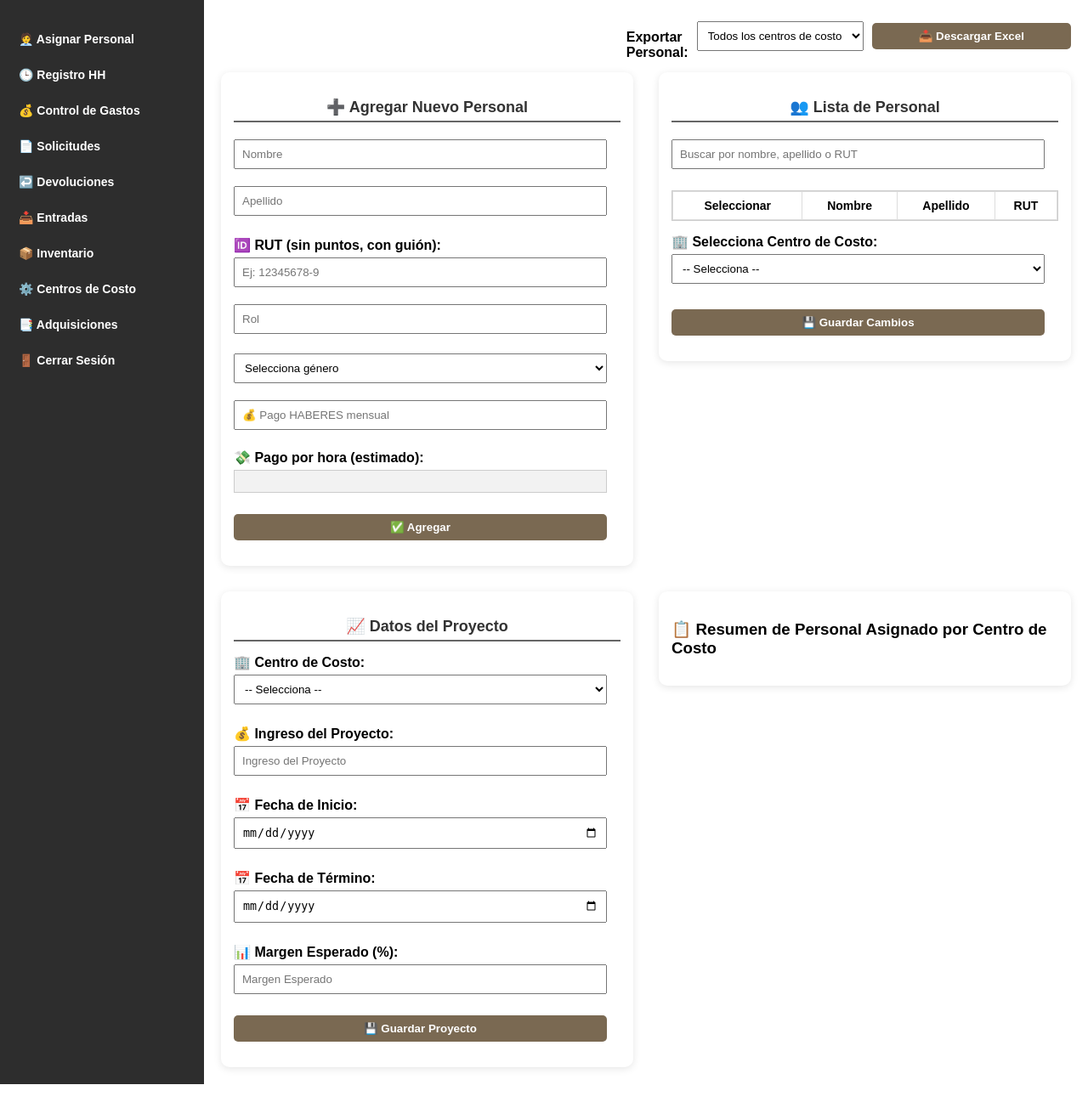
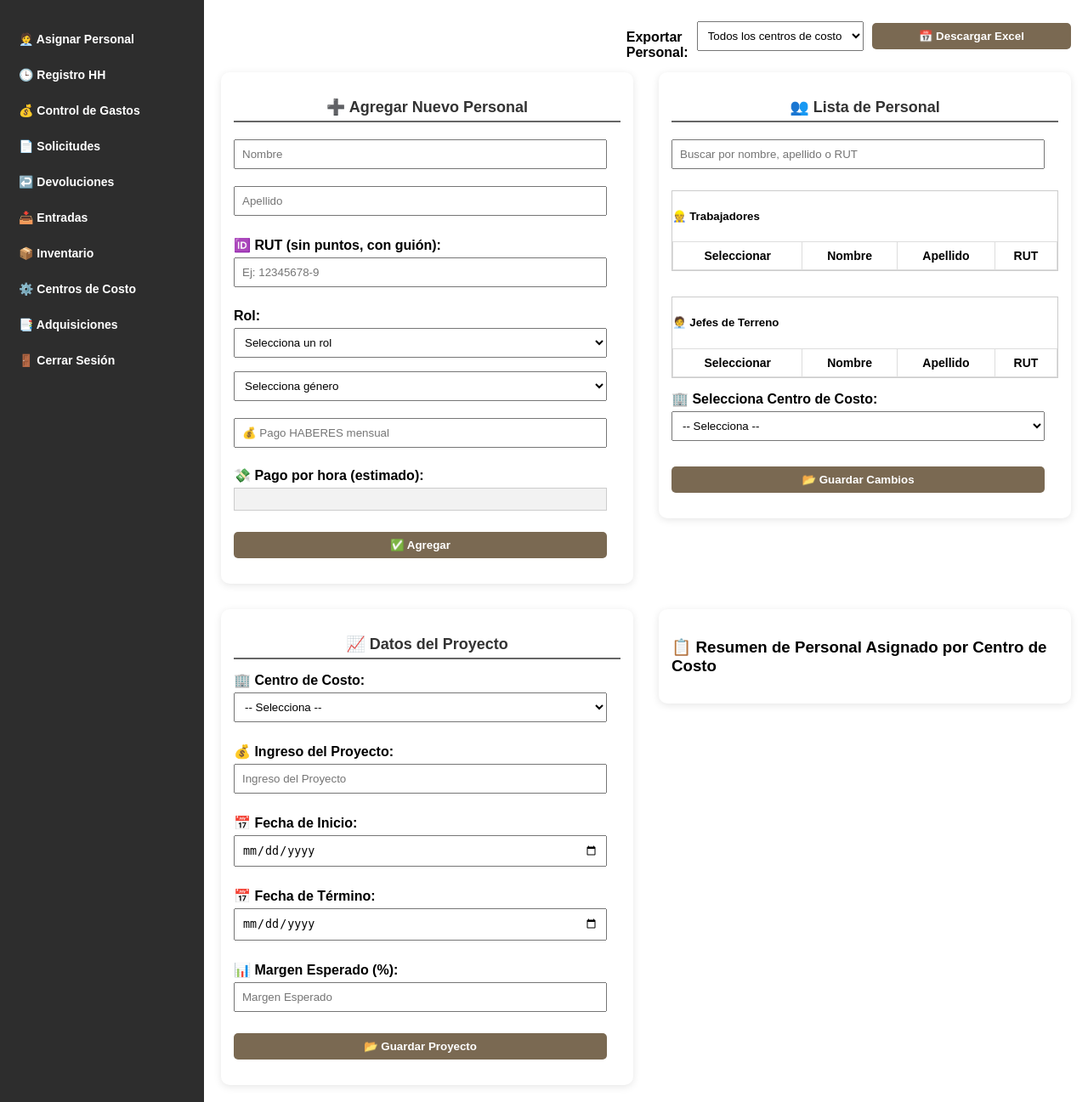
Before and after one commit to annndre/aplicacion-web, a Flask app: page /asignar_personal in a window 1280 px wide. Shown: the part 70-1367 px from the top of the page at 85% size. Before the commit the page ends 1346 px from the top, so only its background shows below. Run offline with Flask 3, Linux system fonts and the light colour scheme; the visitor is signed in with stand-in values (Sample User, id 1); data that the repository does not hold is empty; some libraries are stand-ins or nearby versions.

Commit message:
ARREGLO EN JEFE DE TERRENO

```diff
--- a/app.py
+++ b/app.py
@@ -44,7 +44,11 @@ usuarios = {
     "bodega": {"password": "bodega", "rol": "bodega"},
     "admin": {"password": "1234", "rol": "admin"},
     "Nicolas": {"password": "NICOLASJCM", "rol": "bodega"},
-    "Jefe terreno": {"password": "JEFETERRENOJCM", "rol": "terreno"}
+    "J.FUENTES": {"password": "J.FUENTESJCM", "rol": "terreno"},
+    "J.HENRIQUEZ": {"password": "J.HENRIQUEZJCM", "rol": "terreno"},
+    "O.DIAZ": {"password": "O.DIAZJCM", "rol": "terreno"},
+    "S.VILLAR": {"password": "S.VILLARJCM", "rol": "terreno"}
+
 }
 
 @app.route('/', methods=['GET', 'POST'])
@@ -53,22 +57,37 @@ def login():
         user = request.form['usuario']
         password = request.form['password']
 
-        if user in usuarios and usuarios[user]["password"] == password:
-            session['usuario'] = user
-            session['rol'] = usuarios[user]["rol"]  # Guardar el rol en sesión
+        conexion = obtener_conexion()
 
-            if session['rol'] == 'admin':
-                return redirect(url_for('asignar_personal')) # Redirigir a la página principal
-            elif session['rol'] == 'terreno':
-                return redirect(url_for('control_gastos'))
-            elif session['rol'] == 'bodega':
-                return redirect(url_for('solicitudes'))
+        # 🔐 Validación de conexión
+        if conexion is None:
+            flash('❌ No se pudo conectar a la base de datos. Revisa tu configuración.', 'danger')
+            return redirect(url_for('login'))
+
+        with conexion.cursor(cursor_factory=psycopg2.extras.DictCursor) as cursor:
+            cursor.execute("""
+                SELECT * FROM usuarios
+                WHERE usuario = %s AND contraseña = %s
+            """, (user, password))
+            resultado = cursor.fetchone()
+
+            if resultado:
+                session['usuario'] = resultado['usuario']
+                session['rol'] = resultado['rol']
+                session['rut'] = resultado['rut']  # ✅ necesario para filtrar por RUT
+
+                if session['rol'] == 'admin':
+                    return redirect(url_for('asignar_personal'))
+                elif session['rol'] == 'terreno':
+                    return redirect(url_for('control_gastos'))
+                elif session['rol'] == 'bodega':
+                    return redirect(url_for('solicitudes'))
 
         flash('Credenciales incorrectas', 'danger')
         return redirect(url_for('login'))
 
+    return render_template('login.html')
 
-    return render_template('login.html')
 ######################################################################################################################
 
 @app.route('/solicitudes', methods=['GET', 'POST'])
@@ -569,6 +588,8 @@ def gestionar_centros_costo():
 
 
 #######################################################################################################################
+# RUTA PARA CONTROL DE GASTOS
+# RUTA PARA CONTROL DE GASTOS
 @app.route('/control_gastos', methods=['GET', 'POST'])
 def control_gastos():
     if 'usuario' not in session or session.get('rol') not in ['admin', 'terreno']:
@@ -576,7 +597,26 @@ def control_gastos():
         return redirect(url_for('login'))
 
     conexion = obtener_conexion()
+    rol_usuario = session.get('rol')
+    centros_costo = []
 
+    with conexion.cursor() as cursor:
+        if rol_usuario == 'terreno':
+            rut_usuario = session.get('rut')  # ✅ usamos directamente el RUT desde la sesión
+            cursor.execute("""
+                SELECT DISTINCT centro_costo
+                FROM asignacion_personal
+                WHERE rut = %s AND rol = 'terreno'
+            """, (rut_usuario,))
+            centros_costo = [row[0] for row in cursor.fetchall()]
+        else:  # admin
+            cursor.execute("""
+                SELECT DISTINCT centro_costo
+                FROM asignacion_personal
+            """)
+            centros_costo = [row[0] for row in cursor.fetchall()]
+
+    # Registro de gastos (cuando se envía el formulario)
     if request.method == 'POST' and 'confirmar_adquisiciones' in request.form:
         centro_costo = request.form.get('centro_costo', '').strip()
         categoria = request.form.get('categoria', '').strip()
@@ -598,35 +638,50 @@ def control_gastos():
             return redirect(url_for('control_gastos'))
 
         with conexion.cursor() as cursor:
-            # Insertar en registro_costos
             cursor.execute("""
-                INSERT INTO registro_costos (
-                    centro_costo, categoria, fecha, tipo_documento, numero_documento,
-                    registro_compra, monto_registro, usuario
-                )
-                VALUES (%s, %s, %s, %s, %s, %s, %s, %s)
-            """, (
-                centro_costo, categoria, fecha, tipo_documento, numero_documento,
-                registro_compra, monto_registro, usuario_actual
-            ))
+                SELECT 1 FROM registro_costos
+                WHERE centro_costo = %s AND categoria = %s AND fecha = %s
+                      AND tipo_documento = %s AND numero_documento = %s
+            """, (centro_costo, categoria, fecha, tipo_documento, numero_documento))
+            existe = cursor.fetchone()
 
-            # Si es tipo Factura, también registrar en facturaOC
-            if tipo_documento.lower() == 'factura' and numero_documento:
+            if existe:
+                flash("⚠️ Ese registro ya fue ingresado previamente.", "warning")
+                return redirect(url_for('control_gastos'))
+
+            try:
                 cursor.execute("""
-                    INSERT INTO facturaOC (
-                        numero_factura, fecha_factura, rut_proveedor, nombre_proveedor,
-                        orden_compra, monto_factura, origen
+                    INSERT INTO registro_costos (
+                        centro_costo, categoria, fecha, tipo_documento,
+                        numero_documento, registro_compra, monto_registro, usuario
                     )
-                    VALUES (%s, %s, NULL, NULL, NULL, %s, %s)
+                    VALUES (%s, %s, %s, %s, %s, %s, %s, %s)
                 """, (
-                    numero_documento, fecha, monto_registro, 'control_gastos'
+                    centro_costo, categoria, fecha, tipo_documento,
+                    numero_documento, registro_compra, monto_registro, usuario_actual
                 ))
 
-        conexion.commit()
-        flash("✅ Registro guardado correctamente.", "success")
+                if tipo_documento.lower() == 'factura' and numero_documento:
+                    cursor.execute("""
+                        INSERT INTO facturaOC (
+                            numero_factura, fecha_factura, rut_proveedor,
+                            nombre_proveedor, orden_compra, monto_factura, origen
+                        )
+                        VALUES (%s, %s, NULL, NULL, NULL, %s, %s)
+                    """, (
+                        numero_documento, fecha, monto_registro, 'control_gastos'
+                    ))
+
+                conexion.commit()
+                flash("✅ Registro guardado correctamente.", "success")
+
+            except psycopg2.IntegrityError:
+                conexion.rollback()
+                flash("⚠️ Error inesperado al guardar el registro.", "danger")
+
         return redirect(url_for('control_gastos'))
 
-    # Mostrar historial de gastos
+    # Mostrar registros guardados y categorías
     with conexion.cursor(cursor_factory=psycopg2.extras.DictCursor) as cursor:
         cursor.execute("""
             SELECT centro_costo, categoria, fecha, tipo_documento, numero_documento,
@@ -635,13 +690,6 @@ def control_gastos():
             ORDER BY fecha DESC
         """)
         gastos_guardados = cursor.fetchall()
-
-        cursor.execute("""
-            SELECT id_proyecto, nombre_proyecto
-            FROM centros_costo
-            ORDER BY id_proyecto ASC
-        """)
-        centros_costo = cursor.fetchall()
 
         cursor.execute("""
             SELECT DISTINCT categoria
@@ -659,7 +707,9 @@ def control_gastos():
         url_descarga="/descargar_excel/gastos"
     )
 
+
 #####################################################################################################
+# RUTA PARA ASIGNAR PERSONAL
 @app.route('/asignar_personal', methods=['GET', 'POST'])
 def asignar_personal():
     if 'usuario' not in session or session.get('rol') not in ['admin', 'terreno']:
@@ -685,23 +735,29 @@ def asignar_personal():
             elif nuevo_genero not in ['Femenino', 'Masculino']:
                 flash("⚠️ El género debe ser 'Femenino' o 'Masculino'.", "warning")
             else:
-                try:
-                    pago_haberes = float(pago_haberes_raw)
-                    pago_hora = round(pago_haberes / 176, 2)
-                except ValueError:
-                    flash("⚠️ El campo Pago HABERES debe ser un número válido.", "warning")
-                    return redirect(url_for('asignar_personal'))
+                with conexion.cursor() as cursor:
+                    cursor.execute("SELECT 1 FROM personal WHERE rut = %s", (nuevo_rut,))
+                    existe = cursor.fetchone()
+                    if existe:
+                        flash("⚠️ No se puede ingresar el RUT porque ya está registrado en el sistema.", "warning")
+                        return redirect(url_for('asignar_personal'))
 
-                with conexion.cursor() as cursor:
+                    try:
+                        pago_haberes = float(pago_haberes_raw)
+                        pago_hora = round(pago_haberes / 176, 2)
+                    except ValueError:
+                        flash("⚠️ El campo Pago HABERES debe ser un número válido.", "warning")
+                        return redirect(url_for('asignar_personal'))
+
                     cursor.execute("""
                         INSERT INTO personal (nombre, apellido, rut, rol, genero, pago_hora)
                         VALUES (%s, %s, %s, %s, %s, %s)
                     """, (nuevo_nombre, nuevo_apellido, nuevo_rut, nuevo_rol, nuevo_genero, pago_hora))
                     conexion.commit()
-                flash(f"✅ {nuevo_nombre} {nuevo_apellido} agregado a la base de datos con pago por hora ${pago_hora}.", "success")
+                    flash(f"✅ {nuevo_nombre} {nuevo_apellido} agregado a la base de datos con pago por hora ${pago_hora}.", "success")
             return redirect(url_for('asignar_personal'))
 
-        # 📥 Ingreso de datos del proyecto
+        # 📅 Ingreso de datos del proyecto
         elif 'guardar_ingreso_proyecto' in request.form:
             centro_costo_ingreso = request.form.get('centro_costo_ingreso')
             ingreso = request.form.get('ingreso')
@@ -811,6 +867,7 @@ def asignar_personal():
                            resumen_asignacion=resumen_asignacion,
                            detalle_asignacion=detalle_asignacion)
 
+
 ##################################################################################################################
 from datetime import datetime, timedelta, date
 
@@ -821,6 +878,10 @@ def registro_horas():
         return redirect(url_for('login'))
 
     conexion = obtener_conexion()
+    if conexion is None:
+        flash("❌ No se pudo conectar a la base de datos", "danger")
+        return redirect(url_for('login'))
+
     trabajadores = []
     semana_actual = ''
     centro_costo_actual = ''
@@ -828,9 +889,21 @@ def registro_horas():
     dias_bloqueados = {}
     resumen = {}
 
+    rol_usuario = session.get('rol')
+    centros_costo = []
+
     with conexion.cursor() as cursor:
-        cursor.execute("SELECT DISTINCT centro_costo FROM asignacion_personal")
-        centros_costo = [row[0] for row in cursor.fetchall()]
+        if rol_usuario == 'terreno':
+            rut_usuario = session.get('rut')
+            cursor.execute("""
+                SELECT DISTINCT centro_costo
+                FROM asignacion_personal
+                WHERE rut = %s AND rol = 'terreno'
+            """, (rut_usuario,))
+            centros_costo = [row[0] for row in cursor.fetchall()]
+        else:
+            cursor.execute("SELECT DISTINCT centro_costo FROM asignacion_personal")
+            centros_costo = [row[0] for row in cursor.fetchall()]
 
     if request.method == 'POST':
         if 'guardar_semana' in request.form:
@@ -915,15 +988,17 @@ def registro_horas():
                         if cursor.fetchone():
                             continue
 
+                        dias_trabajados = round(horas_normales / 9, 1) if horas_normales else 0
+
                         cursor.execute("""
                             INSERT INTO registro_horas (
                                 rut, nombre, apellido, centro_costo,
                                 horas_normales, horas_extras, horas_fecha,
-                                fecha_registro, usuario, observacion
+                                fecha_registro, usuario, observacion, dias_trabajados
                             )
-                            VALUES (%s, %s, %s, %s, %s, %s, %s, CURRENT_DATE, %s, %s)
+                            VALUES (%s, %s, %s, %s, %s, %s, %s, CURRENT_DATE, %s, %s, %s)
                         """, (rut, nombre, apellido, centro_costo,
-                              horas_normales, horas_extras, fecha_real, usuario, observacion))
+                              horas_normales, horas_extras, fecha_real, usuario, observacion, dias_trabajados))
 
                     except ValueError:
                         flash(f"⚠️ Error en las horas para {rut}", "warning")
@@ -969,6 +1044,10 @@ def registro_horas():
                 except Exception as e:
                     flash(f"⚠️ Error al procesar la semana: {e}", "danger")
 
+    # (Opcional) Autoselección de primer centro si no se ha definido y hay disponibles
+    if not centro_costo_actual and centros_costo:
+        centro_costo_actual = centros_costo[0]
+
     if centro_costo_actual:
         with conexion.cursor() as cursor:
             cursor.execute("""
@@ -992,6 +1071,7 @@ def registro_horas():
                            fechas_por_dia=fechas_por_dia,
                            dias_bloqueados=dias_bloqueados,
                            resumen=resumen)
+
 ########################################################################################################
 @app.route('/adquisiciones', methods=['GET', 'POST'])
 def adquisiciones():
@@ -1089,9 +1169,8 @@ def descargar_excel(tabla):
         "gastos": "registro_costos",
         "entradas": "historial_entradas",
         "inventario": "productos",
-        "registro_horas": "registro_horas",  # ← AGREGA ESTA LÍNEA
+        "registro_horas": "registro_horas",
         "asignacion_personal": "asignacion_personal"
-
     }
 
     if tabla not in tabla_map:
@@ -1102,7 +1181,8 @@ def descargar_excel(tabla):
     conexion = obtener_conexion()
     base_query = f"SELECT * FROM {tabla_map[tabla]}"
 
-    if centro_costo and tabla_map[tabla] in ["registro_horas", "registro_costos", "historial_solicitudes"]:
+    # Añadimos filtro por centro de costo si corresponde
+    if centro_costo and tabla_map[tabla] in ["registro_horas", "registro_costos", "historial_solicitudes", "asignacion_personal"]:
         base_query += " WHERE centro_costo = %s"
         df = pd.read_sql(base_query, conexion, params=(centro_costo,))
         nombre = f"{tabla_map[tabla]}_{centro_costo}.xlsx"
--- a/templates/asignar_personal.html
+++ b/templates/asignar_personal.html
@@ -4,7 +4,7 @@
 
 {% block content %}
 <!-- Botón Exportar Excel -->
-<!-- 📥 Exportar Personal por Centro de Costo -->
+<!-- 📅 Exportar Personal por Centro de Costo -->
 <div style="display: flex; justify-content: flex-end; margin-bottom: 10px;">
     <form method="GET" action="{{ url_for('descargar_excel', tabla='asignacion_personal') }}" style="display: flex; gap: 10px; align-items: center;">
         <label for="centro_costo_export" style="margin-bottom: 0; font-weight: bold;">Exportar Personal:</label>
@@ -16,12 +16,9 @@
                 </option>
             {% endfor %}
         </select>
-        <button type="submit" class="btn btn-success btn-sm">📥 Descargar Excel</button>
+        <button type="submit" class="btn btn-success btn-sm">📅 Descargar Excel</button>
     </form>
 </div>
-
-
-
 
 <div style="display: flex; gap: 30px; align-items: flex-start; flex-wrap: wrap;">
     <!-- Cuadrante 1: Agregar nuevo personal -->
@@ -39,7 +36,12 @@
                     oninvalid="this.setCustomValidity('Formato inválido. Usa 7 u 8 dígitos, guion y dígito verificador (Ej: 12345678-9)')"
                     oninput="this.setCustomValidity('')"><br>
 
-            <input type="text" name="nuevo_rol" placeholder="Rol" required><br>
+            <label for="nuevo_rol">Rol:</label>
+            <select name="nuevo_rol" required style="margin-bottom: 8px;">
+                <option value="">Selecciona un rol</option>
+                <option value="trabajador">Trabajador</option>
+                <option value="terreno">Jefe de terreno</option>
+            </select><br>
 
             <select name="nuevo_genero" required style="margin-top: 8px;">
                 <option value="">Selecciona género</option>
@@ -56,13 +58,16 @@
         </form>
     </div>
 
-    <!-- Cuadrante 2: Asignar personal -->
+    <!-- Cuadrante 2: Asignar personal separado por rol -->
     <div class="formulario" style="flex: 1 1 45%; padding: 15px;">
         <h2>👥 Lista de Personal</h2>
         <input type="text" id="buscador" placeholder="Buscar por nombre, apellido o RUT" oninput="filtrarPersonal()">
 
         <form method="POST">
-            <div class="tabla-scroll">
+            <div style="display: flex; gap: 20px; flex-wrap: wrap;">
+                <!-- Mini tabla trabajadores -->
+                <div class="tabla-scroll" style="flex: 1 1 48%;">
+                    <h5>👷 Trabajadores</h5>
                     <table>
                         <thead>
                             <tr>
@@ -72,8 +77,8 @@
                                 <th>RUT</th>
                             </tr>
                         </thead>
-                    <tbody id="tabla-personal">
-                        {% for persona in lista_personal %}
+                        <tbody class="tabla-personal">
+                            {% for persona in lista_personal if persona.rol == 'trabajador' %}
                             <tr>
                                 <td><input type="checkbox" name="seleccionados" value="{{ persona.rut }}|{{ persona.nombre }}|{{ persona.apellido }}|{{ persona.rol }}"></td>
                                 <td>{{ persona.nombre }}</td>
@@ -85,7 +90,33 @@
                     </table>
                 </div>
 
-            <label style="margin-top: 15px;">🏢 Selecciona Centro de Costo:</label>
+                <!-- Mini tabla jefes de terreno -->
+                <div class="tabla-scroll" style="flex: 1 1 48%;">
+                    <h5>🧑‍💼 Jefes de Terreno</h5>
+                    <table>
+                        <thead>
+                            <tr>
+                                <th>Seleccionar</th>
+                                <th>Nombre</th>
+                                <th>Apellido</th>
+                                <th>RUT</th>
+                            </tr>
+                        </thead>
+                        <tbody class="tabla-personal">
+                            {% for persona in lista_personal if persona.rol == 'terreno' %}
+                            <tr>
+                                <td><input type="checkbox" name="seleccionados" value="{{ persona.rut }}|{{ persona.nombre }}|{{ persona.apellido }}|{{ persona.rol }}"></td>
+                                <td>{{ persona.nombre }}</td>
+                                <td>{{ persona.apellido }}</td>
+                                <td>{{ persona.rut }}</td>
+                            </tr>
+                            {% endfor %}
+                        </tbody>
+                    </table>
+                </div>
+            </div>
+
+            <label style="margin-top: 15px; display: block;">🏢 Selecciona Centro de Costo:</label>
             <select name="centro_costo" required>
                 <option value="">-- Selecciona --</option>
                 {% for centro in centros_costo %}
@@ -95,9 +126,10 @@
                 {% endfor %}
             </select>
 
-            <button type="submit" name="confirmar_asignacion" style="margin-top: 15px;">💾 Guardar Cambios</button>
+            <button type="submit" name="confirmar_asignacion" style="margin-top: 15px;">📂 Guardar Cambios</button>
         </form>
     </div>
+
 
     <!-- Cuadrante 3: Datos del proyecto -->
     <div class="formulario" style="flex: 1 1 45%; padding: 15px;">
@@ -125,7 +157,7 @@
             <label>📊 Margen Esperado (%):</label>
             <input type="number" step="any" name="margen" placeholder="Margen Esperado">
 
-            <button type="submit" name="guardar_ingreso_proyecto" style="margin-top: 10px;">💾 Guardar Proyecto</button>
+            <button type="submit" name="guardar_ingreso_proyecto" style="margin-top: 10px;">📂 Guardar Proyecto</button>
         </form>
     </div>
 
```
Also changed, not shown: templates/control_gastos.html (+5 -4 lines). Lines whose indentation alone changed are shown as unchanged.
